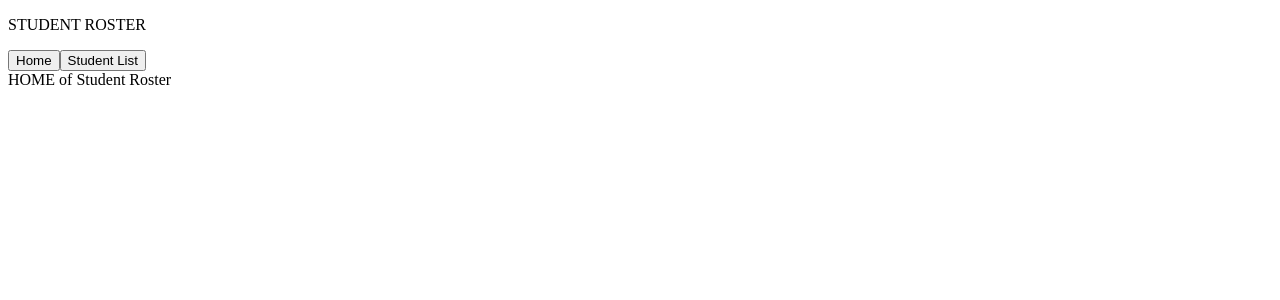
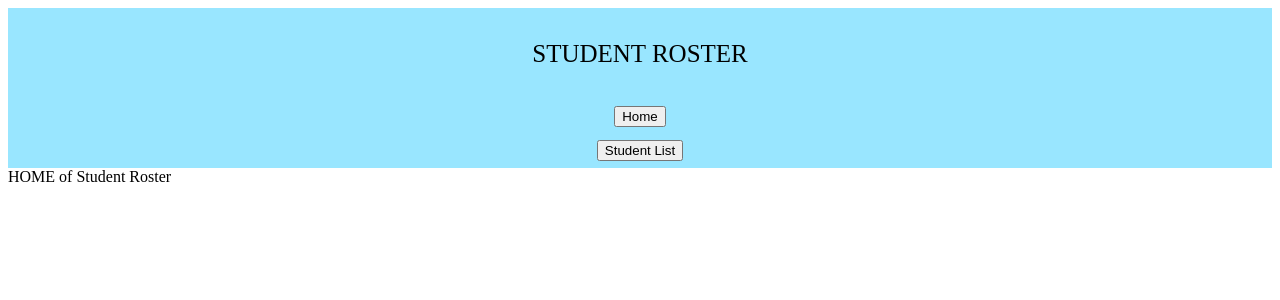
Before and after one commit to devWRM/STUDENT-ROSTER, a React (Create React App) app in the folder frontend-student-roster/: page / in a window 1280 px wide. Shown: the top 300 px of the page. Built offline with nearby package versions, Linux system fonts and the light colour scheme; no server answers.

Commit message:
used inline style on the Header

```diff
--- a/frontend-student-roster/src/components/Header.js
+++ b/frontend-student-roster/src/components/Header.js
@@ -16,7 +16,25 @@ class Header extends Component {
 
     render() {
         return (
-            <div>
+            <div
+
+            style = {{
+                minHeight: '20vh',
+                display: 'flex',
+                flexDirection: 'column',
+                alignItems: 'center',
+                justifyContent: 'space-around',
+                fontSize: '25px',
+                backgroundColor: '#99e6ff',
+                color: 'black'
+
+
+                // justifyContent: 'left',
+                // fontSize: '20px',
+                // padding: '1rem'
+            }}
+
+            >
                  <p>STUDENT ROSTER</p>
                     <button onClick={this.handleClickHome}>Home</button>
                     <button onClick={this.handleClickStudentList}>Student List</button>
```
